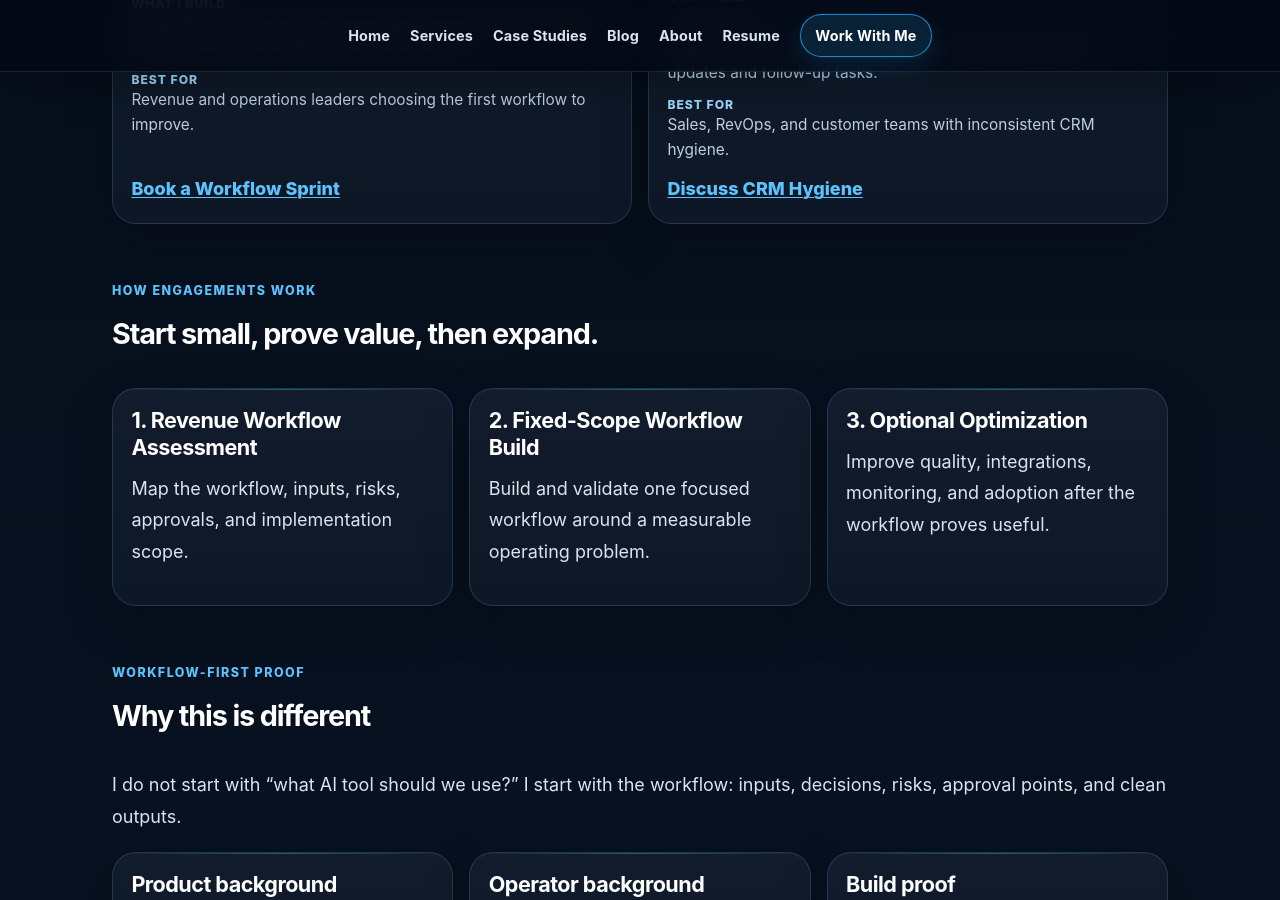
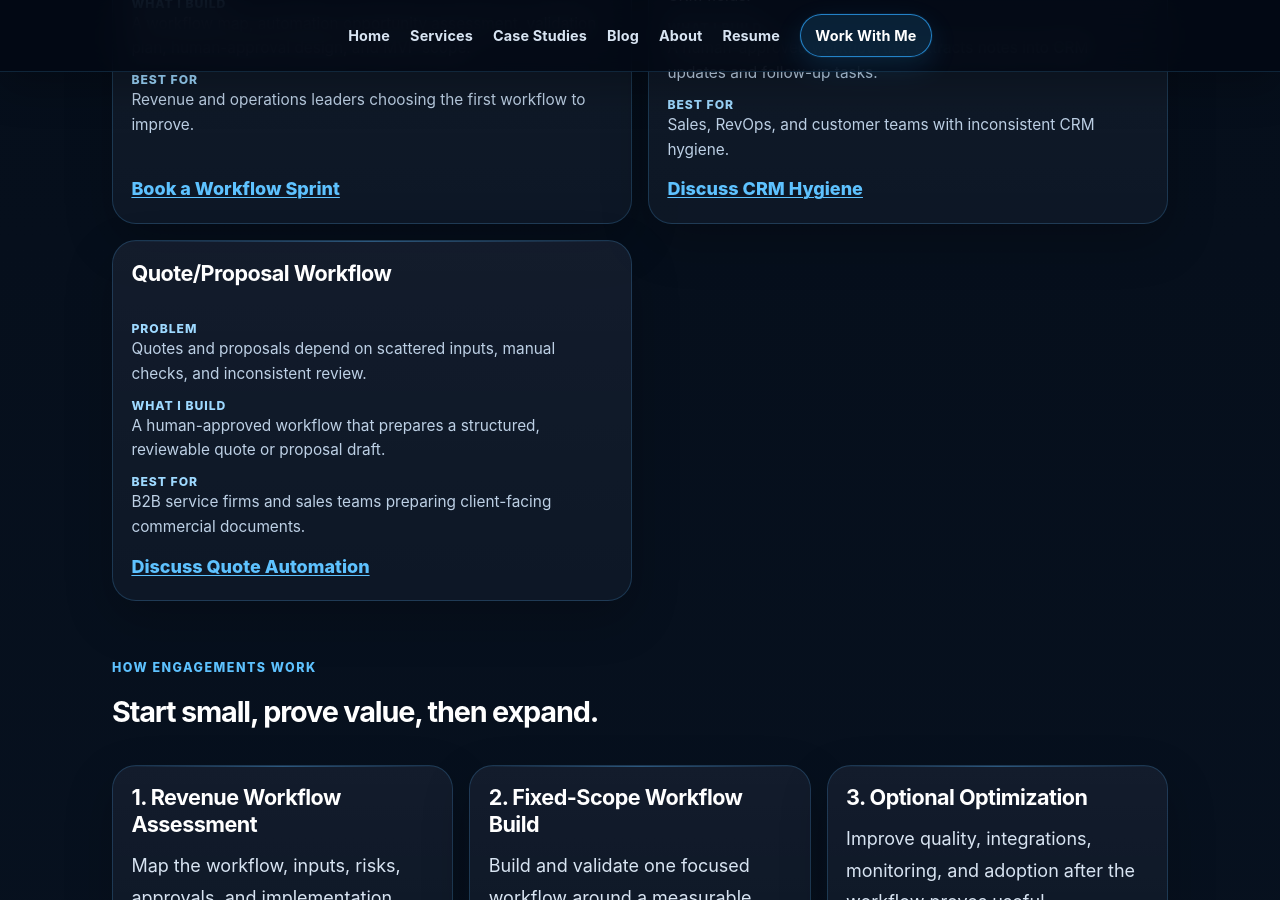
Before and after one commit to mahadevupadhyayula/mahadevupadhyayula.github.io, a Jekyll site: the page built from index.md, in a window 1280 px wide and 900 px high, scrolled down 1402 px. Built offline with Jekyll 4.4.1, drawn with Linux system fonts in a browser that asks for light colours.

Commit message:
Restore priority quote workflow service card

```diff
--- a/index.md
+++ b/index.md
@@ -53,6 +53,18 @@ image_alt: AI workflow systems for B2B revenue teams
         <dd>Sales, RevOps, and customer teams with inconsistent CRM hygiene.</dd>
       </dl>
       <p class="card-cta"><a href="{{ '/work-with-me?intent=homepage-crm-hygiene' | relative_url }}">Discuss CRM Hygiene</a></p>
+    </article>
+    <article>
+      <h3>Quote/Proposal Workflow</h3>
+      <dl>
+        <dt>Problem</dt>
+        <dd>Quotes and proposals depend on scattered inputs, manual checks, and inconsistent review.</dd>
+        <dt>What I build</dt>
+        <dd>A human-approved workflow that prepares a structured, reviewable quote or proposal draft.</dd>
+        <dt>Best for</dt>
+        <dd>B2B service firms and sales teams preparing client-facing commercial documents.</dd>
+      </dl>
+      <p class="card-cta"><a href="{{ '/work-with-me?intent=homepage-quote-proposal' | relative_url }}">Discuss Quote Automation</a></p>
     </article>
   </div>
 </section>
```
